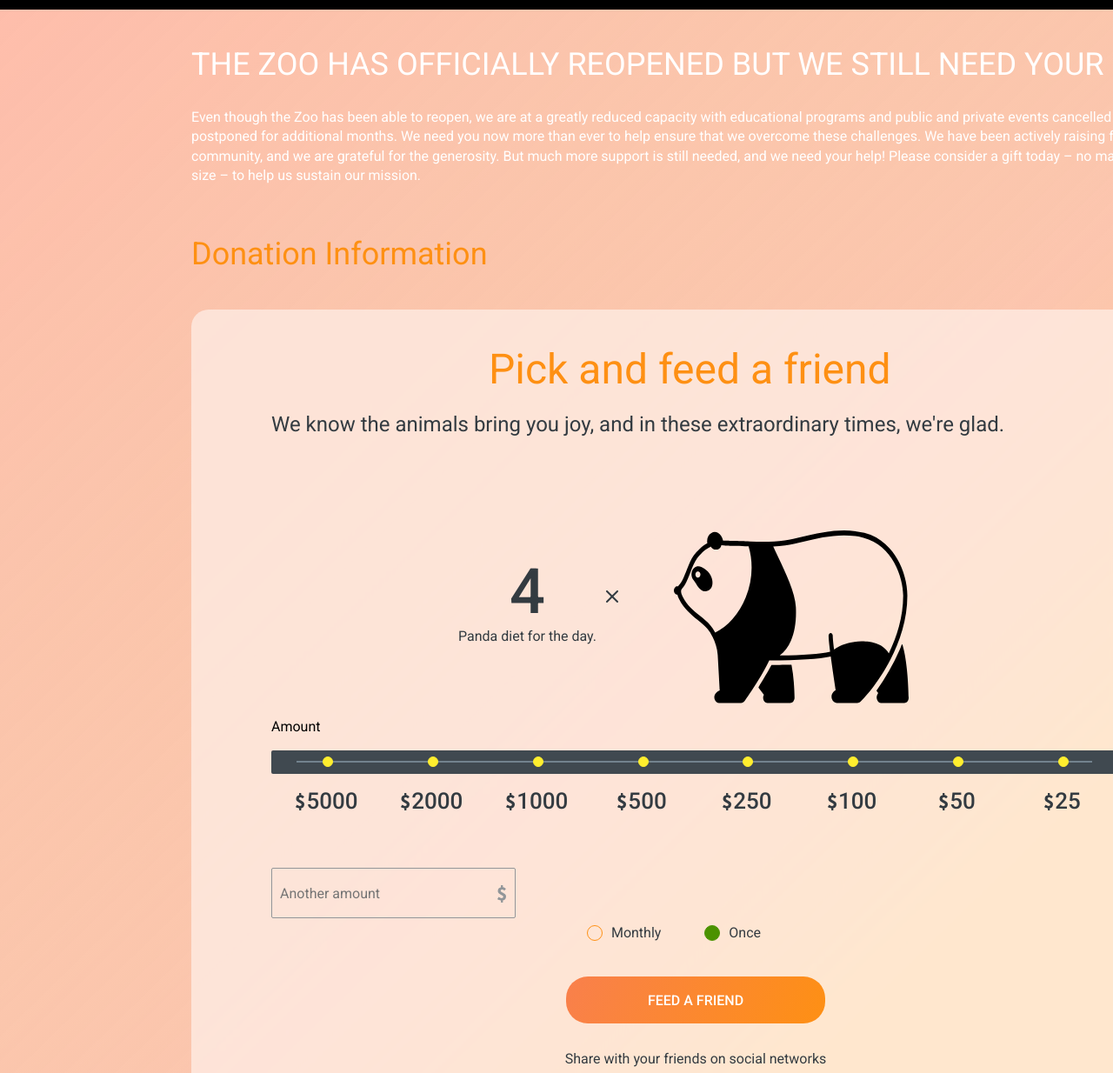
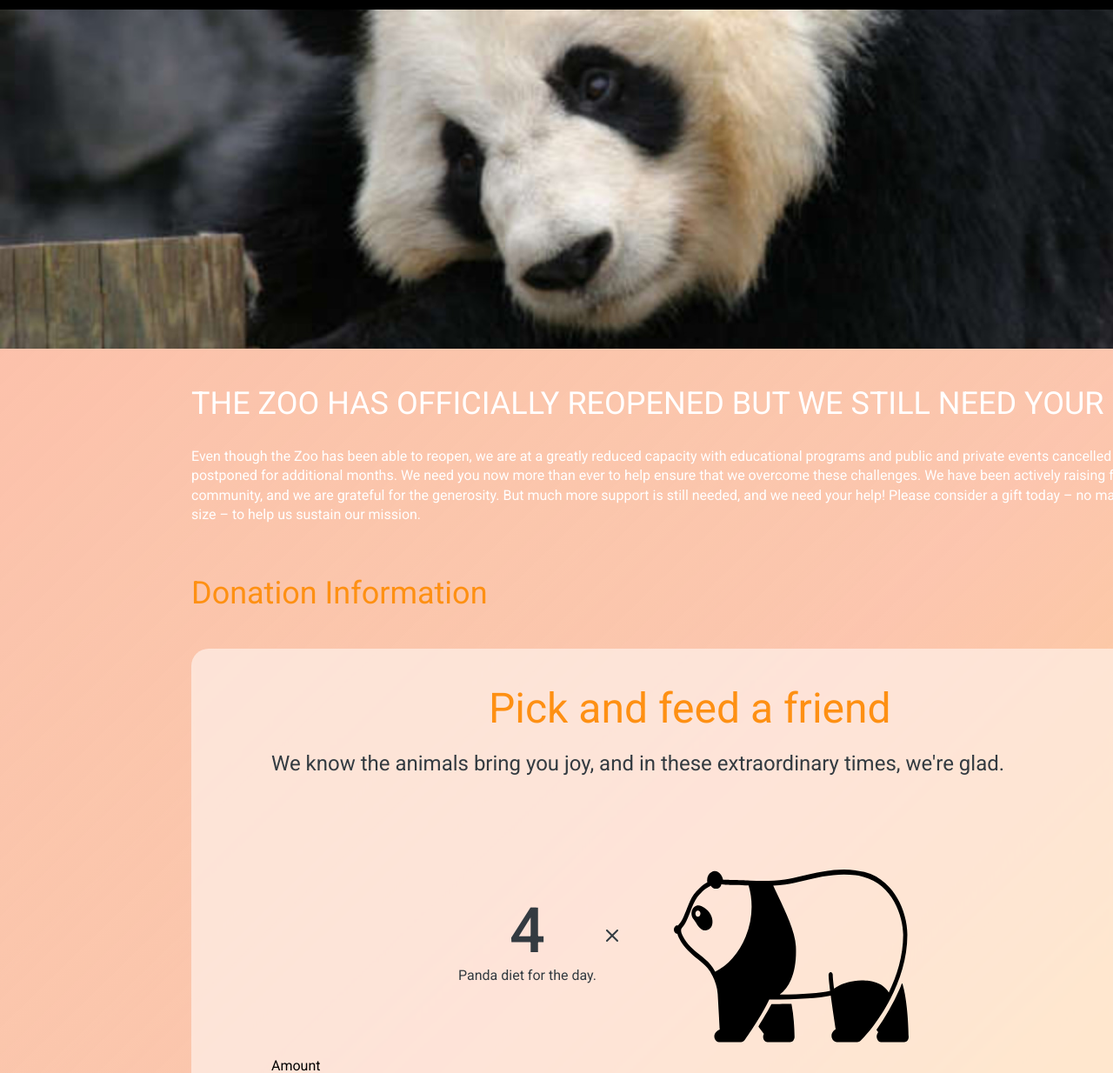
Before and after one commit to JoannaNowPl/online-zoo, a website: page pages/donate/index.html in a window 1280 px wide. Shown: the part 69-1303 px from the top of the page at 87% size. Drawn offline with Linux system fonts and the light colour scheme; files whose address does not match are found by name.

Commit message:
feat: add panda image on donate page

```diff
--- a/pages/donate/index.html
+++ b/pages/donate/index.html
@@ -24,7 +24,7 @@
           <img
             class="header__logo"
             alt="bamboo"
-            src="../../assets/icons/bamboo.svg" />
+            src="../../assets/icons/bamboo.svg">
         </div>
         <nav class="header__nav">
           <ul class="header__menu">
@@ -61,6 +61,9 @@
       </div>
     </header>
     <main class="donate-main">
+      <section class="donate-hero-section">
+        <img src="../../assets/images/GiantPanda.png" alt="Giant panda" class="donate-hero-section__image">
+      </section>
       <section class="donate-header-section">
         <h3 class="donate-header-section__header">
           THE ZOO HAS OFFICIALLY REOPENED BUT WE STILL NEED YOUR HELP!
@@ -116,11 +119,13 @@
                     height="20"
                     viewBox="0 0 10 20"
                     fill="none"
-                    xmlns="http://www.w3.org/2000/svg">
+                    xmlns="http://www.w3.org/2000/svg"
+                    >
                     <path
                       d="M8.07792 6.25974C7.66234 5.87013 7.24675 5.58442 6.85714 5.37662C6.46753 5.19481 6.02597 5.09091 5.53247 5.09091C4.96104 5.09091 4.54545 5.22078 4.25974 5.45455C3.97403 5.68831 3.81818 6.07792 3.81818 6.5974C3.81818 6.96104 3.97403 7.2987 4.28571 7.53247C4.5974 7.79221 4.96104 8.02597 5.42857 8.25974C5.8961 8.49351 6.38961 8.72727 6.90909 8.98701C7.42857 9.24675 7.92208 9.53247 8.38961 9.8961C8.85714 10.2597 9.22078 10.6753 9.53247 11.1948C9.84416 11.7143 10 12.3377 10 13.0649C10 14.1818 9.68831 15.1429 9.09091 15.9481C8.49351 16.7532 7.55844 17.2727 6.36364 17.5584V20H4.1039V17.6623C3.42857 17.5844 2.7013 17.4026 1.94805 17.0909C1.19481 16.7792 0.545455 16.3896 0 15.8961L1.50649 13.5844C2.1039 14.026 2.67532 14.3636 3.19481 14.5974C3.74026 14.8312 4.28571 14.9351 4.83117 14.9351C5.48052 14.9351 5.97403 14.8052 6.25974 14.5455C6.57143 14.2857 6.72727 13.8701 6.72727 13.3247C6.72727 12.9091 6.57143 12.5714 6.25974 12.2857C5.94805 12 5.58442 11.7403 5.11688 11.4805C4.64935 11.2208 4.15584 10.961 3.63636 10.7013C3.11688 10.4416 2.62338 10.1299 2.15584 9.76623C1.68831 9.4026 1.32468 8.98701 1.01299 8.49351C0.701299 8 0.545455 7.42857 0.545455 6.72727C0.545455 5.58442 0.857143 4.62338 1.48052 3.87013C2.1039 3.11688 2.98701 2.62338 4.07792 2.41558V0H6.33766V2.36364C7.09091 2.46753 7.74026 2.7013 8.31169 3.03896C8.88312 3.37662 9.37662 3.79221 9.84416 4.28571L8.07792 6.25974Z"
-                      fill="currentColor" /></svg
-                  >5000</label
+                      fill="currentColor"
+                      />
+                      </svg>5000</label
                 >
               </div>
               <div class="donate-pick-section__radio-label-box">
@@ -148,20 +153,21 @@
                   class="donate-pick-section__radio"
                   type="radio"
                   name="yellow-radio"
-                  id="radio-1000" />
-                <label class="donate-pick-section__label" for="radio-1000"
-                  ><svg
+                  id="radio-1000">
+                <label class="donate-pick-section__label" for="radio-1000">
+                  <svg
                     class="donate-pick-section__dollar-in-label"
                     width="10"
                     height="20"
                     viewBox="0 0 10 20"
                     fill="none"
-                    xmlns="http://www.w3.org/2000/svg">
+                    xmlns="http://www.w3.org/2000/svg"
+                    >
                     <path
                       d="M8.07792 6.25974C7.66234 5.87013 7.24675 5.58442 6.85714 5.37662C6.46753 5.19481 6.02597 5.09091 5.53247 5.09091C4.96104 5.09091 4.54545 5.22078 4.25974 5.45455C3.97403 5.68831 3.81818 6.07792 3.81818 6.5974C3.81818 6.96104 3.97403 7.2987 4.28571 7.53247C4.5974 7.79221 4.96104 8.02597 5.42857 8.25974C5.8961 8.49351 6.38961 8.72727 6.90909 8.98701C7.42857 9.24675 7.92208 9.53247 8.38961 9.8961C8.85714 10.2597 9.22078 10.6753 9.53247 11.1948C9.84416 11.7143 10 12.3377 10 13.0649C10 14.1818 9.68831 15.1429 9.09091 15.9481C8.49351 16.7532 7.55844 17.2727 6.36364 17.5584V20H4.1039V17.6623C3.42857 17.5844 2.7013 17.4026 1.94805 17.0909C1.19481 16.7792 0.545455 16.3896 0 15.8961L1.50649 13.5844C2.1039 14.026 2.67532 14.3636 3.19481 14.5974C3.74026 14.8312 4.28571 14.9351 4.83117 14.9351C5.48052 14.9351 5.97403 14.8052 6.25974 14.5455C6.57143 14.2857 6.72727 13.8701 6.72727 13.3247C6.72727 12.9091 6.57143 12.5714 6.25974 12.2857C5.94805 12 5.58442 11.7403 5.11688 11.4805C4.64935 11.2208 4.15584 10.961 3.63636 10.7013C3.11688 10.4416 2.62338 10.1299 2.15584 9.76623C1.68831 9.4026 1.32468 8.98701 1.01299 8.49351C0.701299 8 0.545455 7.42857 0.545455 6.72727C0.545455 5.58442 0.857143 4.62338 1.48052 3.87013C2.1039 3.11688 2.98701 2.62338 4.07792 2.41558V0H6.33766V2.36364C7.09091 2.46753 7.74026 2.7013 8.31169 3.03896C8.88312 3.37662 9.37662 3.79221 9.84416 4.28571L8.07792 6.25974Z"
-                      fill="currentColor" /></svg
-                  >1000</label
-                >
+                      fill="currentColor">
+                  </svg>
+                      1000</label>
               </div>
               <div class="donate-pick-section__radio-label-box">
                 <input
@@ -361,7 +367,7 @@
             </div>
           </a>
         </section>
-        <menu class="footer-menu-section">
+        <div class="footer-menu-section">
           <nav>
             <ul class="footer-menu" id="footer-menu">
               <li class="footer-menu__item">
@@ -378,10 +384,10 @@
               </li>
             </ul>
           </nav>
-        </menu>
+        </div>
         <section class="footer__right-section">
           <form class="footer__form">
-            <header class="footer__form-header">Subscribe to our news</header>
+            <h4 class="footer__form-header">Subscribe to our news</h4>
             <input
               placeholder="Enter your mail"
               class="footer__input"
--- a/pages/donate/style.scss
+++ b/pages/donate/style.scss
@@ -46,6 +46,26 @@ input[type="number"] {
       #eaf7fe 149.54%
     );
   padding-bottom: 185px;
+}
+
+.donate-hero-section{
+  background-color: #000;
+  min-width: 1600px;
+  height: 390px;
+  box-sizing: border-box;
+  display: flex;
+  align-items: center;
+  justify-content: center;
+  margin: 0;
+}
+
+.donate-hero-section__image{
+width: 1600px;
+height: 390px;
+object-fit:cover;
+margin: 0;
+
+
 }
 .donate-header-section {
   width: 1160px;
--- a/pages/main/style.scss
+++ b/pages/main/style.scss
@@ -117,6 +117,7 @@ body {
   border: 1px solid #fff;
   border-radius: 2px;
 }
+
 .header__title {
   font-size: 19px;
   line-height: 22.82px;
@@ -130,8 +131,8 @@ body {
   color: #fff;
   text-decoration: none;
 }
-
-.header__title-link--active {
+.header__title-link:hover,
+.header__title-link:active {
   color: $thirdary-orange-color;
 }
 
@@ -178,7 +179,7 @@ body {
   text-align: end;
 }
 .hero-section {
-  background-image: url("../../assets/images/Giant\ Panda.png");
+  background-image: url("../../assets/images/GiantPanda.png");
   background-color: #000;
   background-position: center bottom;
   background-repeat: no-repeat;
```
Also changed, not shown: pages/main/index.html (+3 -3 lines), assets/images/GiantPanda.png (renamed from assets/images/Giant Panda.png), pages/donate/style.css, pages/main/style.css, 2 other files.
